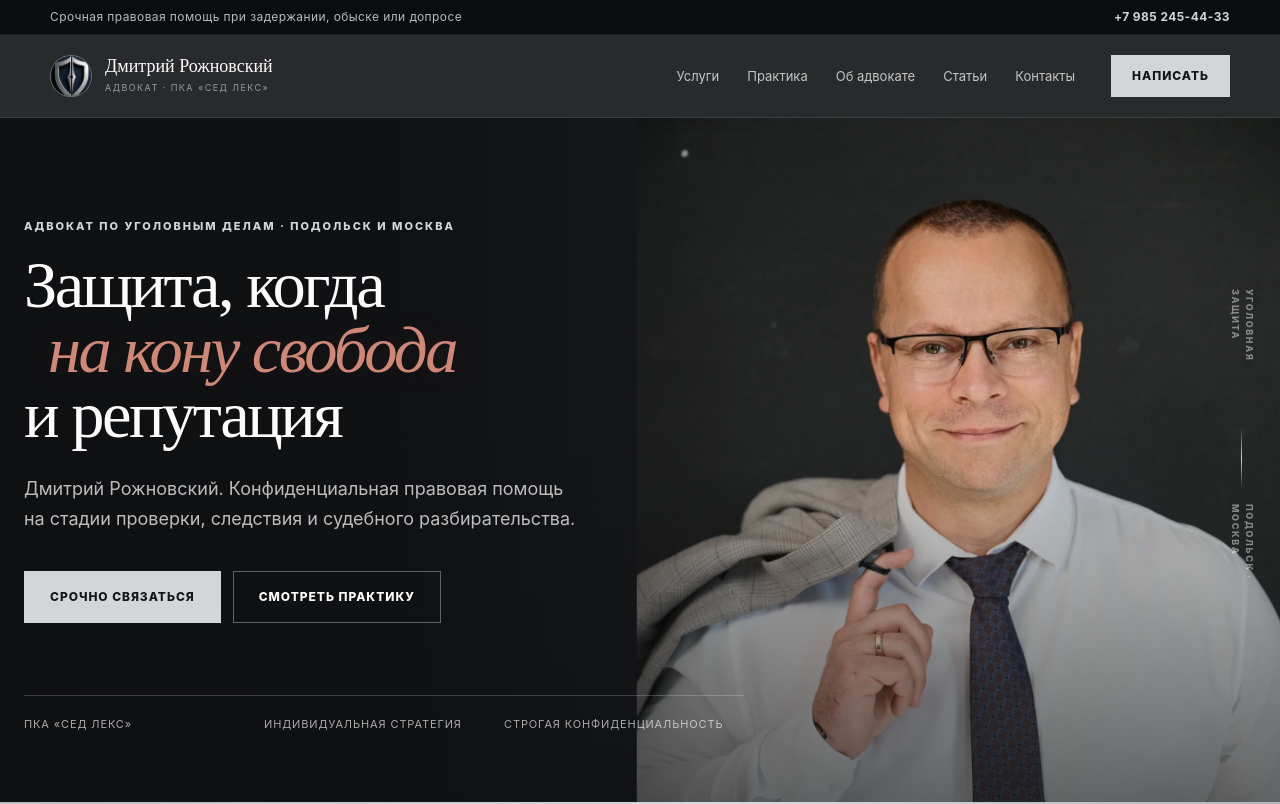
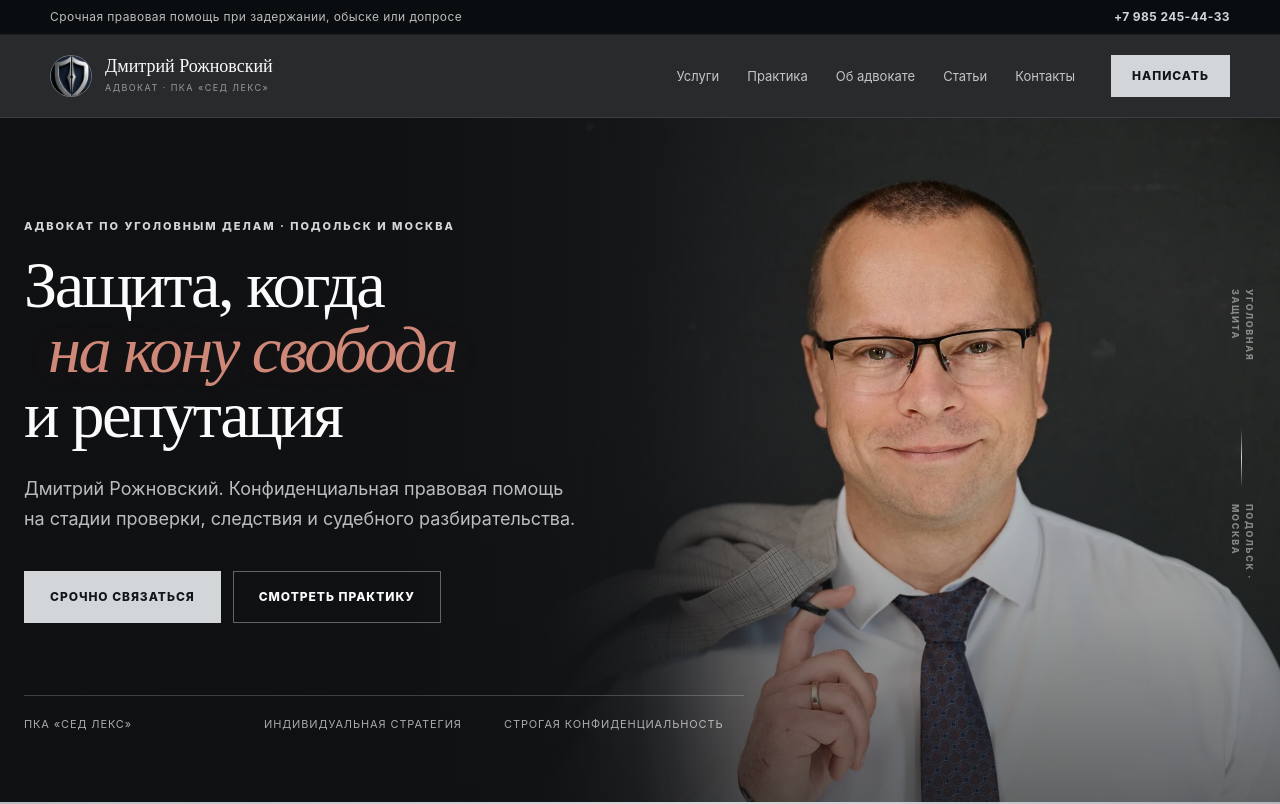
Before and after one commit to artmlobov03-arch/advokat, a Next.js app: page / in a window 1280 px wide. Shown: the top 804 px of the page. Built offline with nearby package versions, Linux system fonts and the light colour scheme.

Commit message:
Blend hero portrait into background

```diff
--- a/app/globals.css
+++ b/app/globals.css
@@ -302,7 +302,21 @@ img {
 
 .hero-media {
   z-index: -3;
-  left: 50%;
+  left: 42%;
+  -webkit-mask-image: linear-gradient(
+    90deg,
+    transparent 0%,
+    rgba(0, 0, 0, 0.18) 14%,
+    rgba(0, 0, 0, 0.72) 30%,
+    #000 43%
+  );
+  mask-image: linear-gradient(
+    90deg,
+    transparent 0%,
+    rgba(0, 0, 0, 0.18) 14%,
+    rgba(0, 0, 0, 0.72) 30%,
+    #000 43%
+  );
 }
 
 .hero-media img {
@@ -1450,6 +1464,8 @@ blockquote::before {
 
   .hero-media {
     left: 0;
+    -webkit-mask-image: none;
+    mask-image: none;
   }
 
   .section-heading {
```
